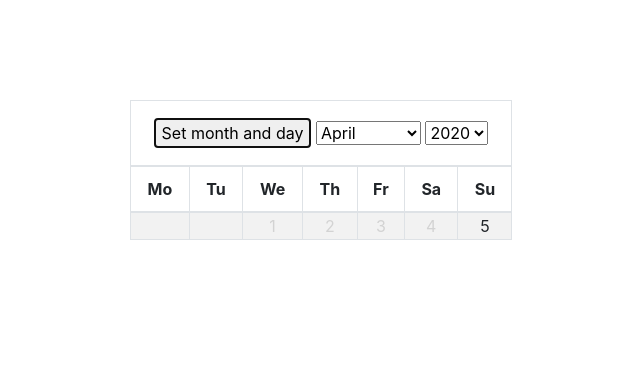
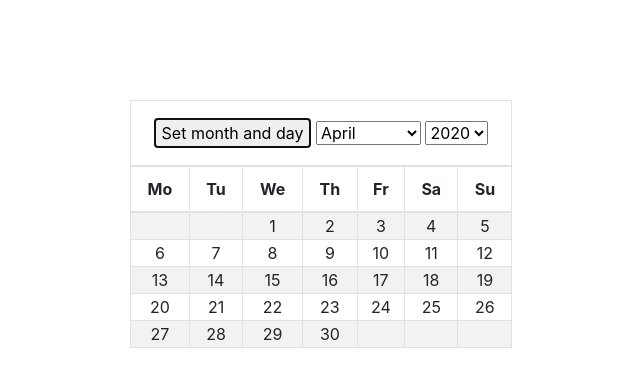
Before and after one commit to daiannspark/calendar-2020, a plain HTML site: page index.html in a window 1280 px wide. Both pictures are taken after a click on the button "Set month and day". Shown: the whole page, without its empty margins (319-959 px from the left). Drawn offline with nearby package versions, Linux system fonts and the light colour scheme.

Commit message:
whole month

```diff
--- a/index.html
+++ b/index.html
@@ -11,58 +11,79 @@
     <script src="https://momentjs.com/downloads/moment.js"></script>
 
 <script>
+
+    const monthFormatChange = (month) => {
+        let monthString = month.toString();
+        if(month < 10) {
+            monthString = "0" + monthString;
+        }
+        return monthString;
+
+    };
+
     $(document).ready ( () => {
         let selectYear = $('#selectYear');
 
         for (let year = 1901; year < 2100; year++) {
+
             selectYear.append( "<option value=" + year + ">" + year + "</option>" );
         }
 
         let monthSelect = $("#monthSelect");
         let date = moment("1901/01/01");
 
+
         for (let month = 1; month < 13; month++) {
 
-            // if(month < 10) {
-            //     month = "0" + month;
-            // }
-
-            monthSelect.append( "<option value=" + month + ">" + date.format('MMMM') + "</option>" );
+            monthSelect.append( "<option value=" + monthFormatChange(month) + ">" + date.format('MMMM') + "</option>" );
             date = date.add(1, "month")
         }
 
         selectYear.val(moment().year());
-        monthSelect.val(moment().month() + 1);
+        monthSelect.val(monthFormatChange(moment().month() + 1));
     });
 
     const changeCalendar = () => {
+
+        $(".daysContainer").empty();
         let year = $('#selectYear').val();
         let month = $('#monthSelect').val();
-        // let beginMonth = moment(year + "-" + month + "-01");
-        let beginMonth = moment(year + "-04-01T00:00:00.000Z");
+        let beginMonth = moment(year + "-" + month + "-01T00:00:00.000Z");
         console.log(beginMonth, beginMonth.weekday());
 
+        let daysInMonth = beginMonth.daysInMonth();
+        console.log(daysInMonth);
         let firstDay = beginMonth.weekday();
-        let weekRow = $('<tr><td class="muted" id="day1"></td>' +
-            '<td class="muted" id="day2"></td>' +
-            '<td class="muted" id="day3"></td>' +
-            '<td class="muted" id="day4"></td>' +
-            '<td class="muted" id="day5"></td>' +
-            '<td class="muted" id="day6"></td>' +
+
+        if (firstDay === 0) {
+            firstDay = 7;
+        }
+
+        let weekRow = $('<tr><td id="day1"></td>' +
+            '<td id="day2"></td>' +
+            '<td id="day3"></td>' +
+            '<td id="day4"></td>' +
+            '<td id="day5"></td>' +
+            '<td id="day6"></td>' +
             '<td id="day7"></td></tr>');
 
         // мы не любим цикл for только для коллекций. а так любим и юзаем :)
-        let j = 1;
-        for (let day = firstDay; day <=7; day++) {
+        let day = firstDay;
+        let clonedWeekRow = $(weekRow[0]).clone();
+
+        for (let j = 1; j <= daysInMonth; j++) {
 
             let dayId = "#day" + day;
-            let daysDiv = $(dayId, weekRow);
+            let daysDiv = $(dayId, clonedWeekRow);
             daysDiv[0].innerText = j;
-            j++;
 
+            if (day === 7 || j === daysInMonth) {
+                $(".daysContainer").append(clonedWeekRow);
+                day = 0;
+                clonedWeekRow = $(weekRow[0]).clone();
+            }
+            day++;
         }
-
-        $(".daysContainer").append(weekRow[0]);
     }
 
 </script>
```
